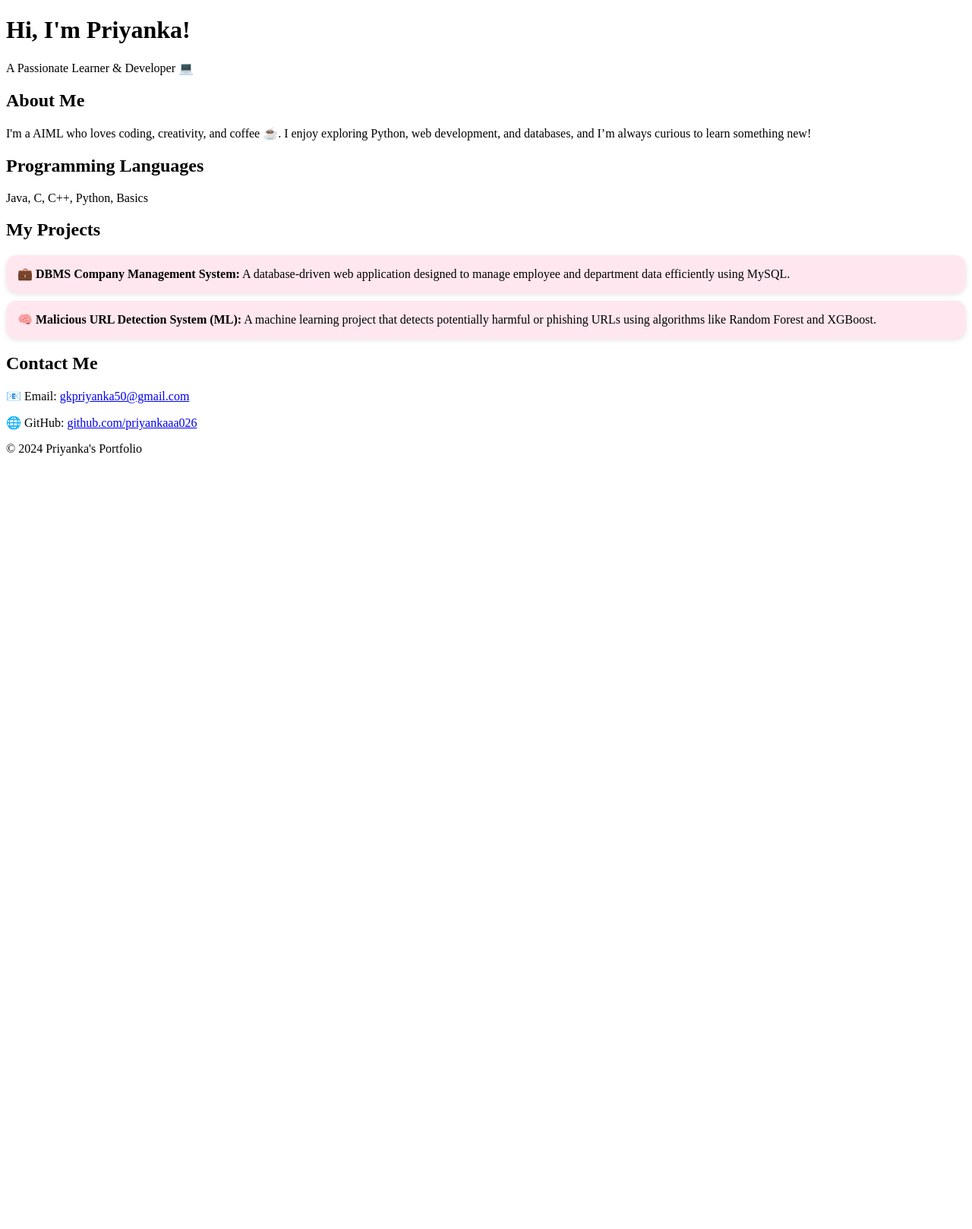
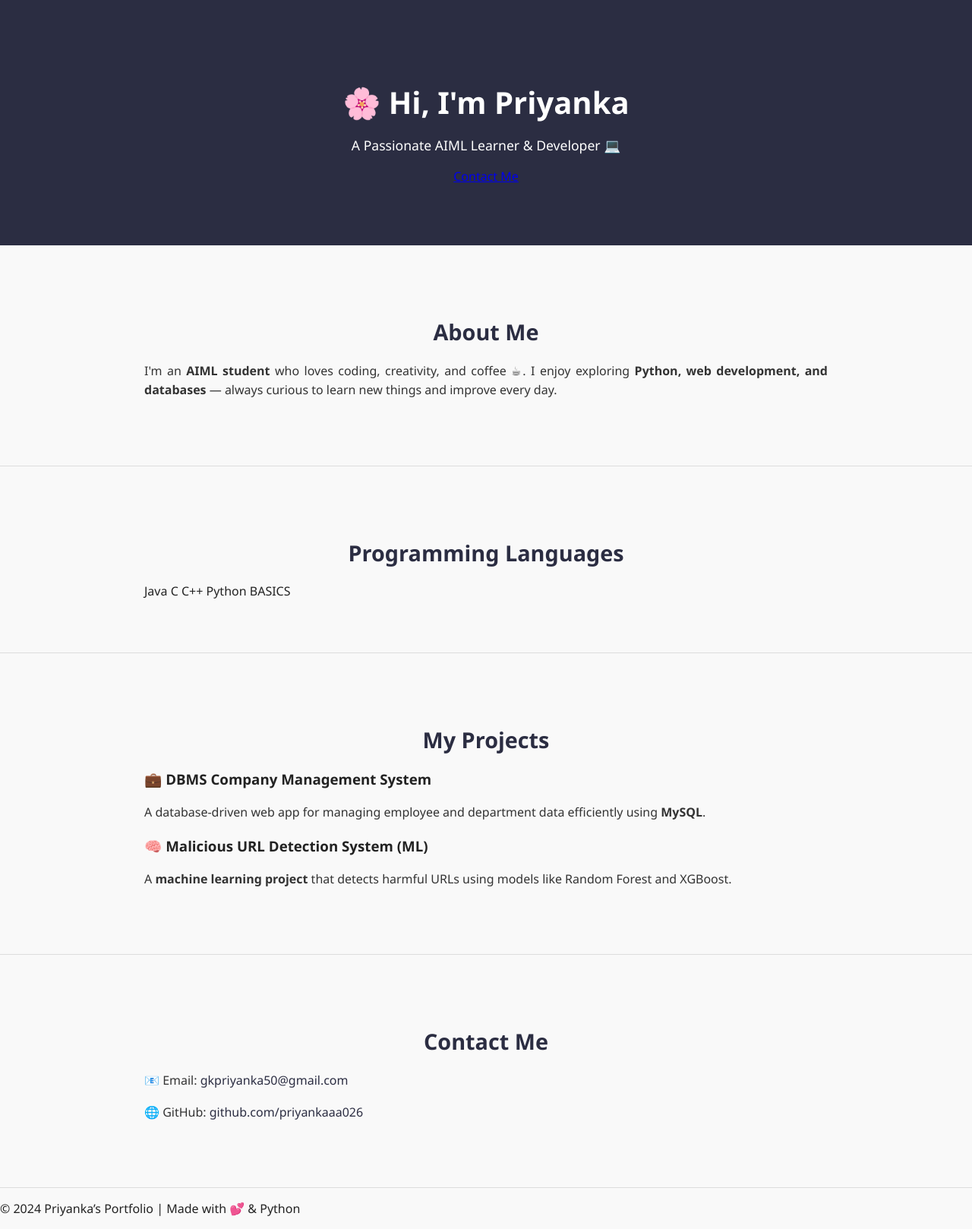
Before and after one commit to priyankaaa026/My-Personal-Portfolio, a Flask app: page / in a window 1280 px wide. Shown: the whole page at 76% size. Before the commit the page ends 600 px from the top, so only its background shows below. Run offline with Flask 3, Linux system fonts and the light colour scheme.

Commit message:
second commit

```diff
--- a/static/style.css
+++ b/static/style.css
@@ -1,15 +1,93 @@
-.projects ul {
-    list-style-type: none;
-    padding: 0;
-    margin-top: 15px;
+/* Global Styles */
+body {
+  margin: 0;
+  padding: 0;
+  font-family: "Segoe UI", Tahoma, Geneva, Verdana, sans-serif;
+  background-color: #f9f9f9;
+  color: #222;
 }
 
-.projects li {
-    background: #ffe6ef;
-    margin: 10px 0;
-    padding: 12px 15px;
-    border-radius: 15px;
-    line-height: 1.6;
-    box-shadow: 0 2px 6px rgba(0, 0, 0, 0.1);
-    text-align: left;
+.container {
+  width: 90%;
+  max-width: 900px;
+  margin: 0 auto;
+  padding: 20px;
 }
+
+/* Header */
+header {
+  background-color: #2b2d42;
+  color: #fff;
+  text-align: center;
+  padding: 60px 20px;
+}
+
+header h1 {
+  font-size: 2.5rem;
+  margin-bottom: 10px;
+}
+
+header .tagline {
+  font-size: 1.1rem;
+  font-weight: 300;
+}
+
+/* Sections */
+section {
+  padding: 50px 0;
+  border-bottom: 1px solid #ddd;
+}
+
+section h2 {
+  color: #2b2d42;
+  font-size: 1.8rem;
+  margin-bottom: 20px;
+  text-align: center;
+}
+
+section p {
+  line-height: 1.6;
+  text-align: justify;
+  font-size: 1rem;
+  color: #333;
+}
+
+/* Skills */
+.language-list {
+  display: flex;
+  justify-content: center;
+  flex-wrap: wrap;
+  list-style: none;
+  padding: 0;
+  margin-top: 20px;
+  gap: 10px;
+}
+
+.language-list li {
+  background-color: #eaeaea;
+  padding: 8px 16px;
+  border-radius: 20px;
+  font-size: 0.95rem;
+}
+
+/* Projects */
+.project {
+  background-color: #fff;
+  border-radius: 10px;
+  box-shadow: 0 2px 8px rgba(0, 0, 0, 0.05);
+  padding: 20px;
+  margin: 20px 0;
+}
+
+.project h3 {
+  color: #2b2d42;
+  margin-bottom: 10px;
+}
+
+/* Contact */
+.contact a {
+  color: #2b2d42;
+  text-decoration: none;
+}
+
+.contact a:
--- a/templates/index.html
+++ b/templates/index.html
@@ -7,52 +7,70 @@
   <link rel="stylesheet" href="{{ url_for('static', filename='style.css') }}" />
 </head>
 <body>
+  <header class="header">
     <div class="container">
-        <header>
-            <h1>Hi, I'm Priyanka!</h1>
-            <p class="tagline">A Passionate Learner & Developer 💻</p>
+      <h1>🌸 Hi, I'm <span>Priyanka</span></h1>
+      <p class="tagline">A Passionate AIML Learner & Developer 💻</p>
+      <a href="#contact" class="btn">Contact Me</a>
+    </div>
   </header>
 
-        <section class="about">
+  <main>
+    <section class="about" id="about">
+      <div class="container">
         <h2>About Me</h2>
         <p>
-                I'm a AIML who loves coding, creativity, and coffee ☕.
-                I enjoy exploring Python, web development, and databases, and I’m always curious to learn something new!
+          I'm an <b>AIML student</b> who loves coding, creativity, and coffee ☕.
+          I enjoy exploring <b>Python, web development, and databases</b> —
+          always curious to learn new things and improve every day.
         </p>
-        </section>
-
-        <section class="skills">
-            <h2>Programming Languages</h2>
-            <div class="language-list">
-                <span class="lang">Java,</span>
-                <span class="lang">C,</span>
-                <span class="lang">C++,</span>
-                <span class="lang">Python,</span>
-                <span class="lang">Basics</span>
       </div>
     </section>
 
-        <section class="projects">
-            <h2>My Projects</h2>
-            <ul>
-                <li><b>💼 DBMS Company Management System:</b>
-                    A database-driven web application designed to manage employee and department data efficiently using MySQL.
-                </li>
-                <li><b>🧠 Malicious URL Detection System (ML):</b>
-                    A machine learning project that detects potentially harmful or phishing URLs using algorithms like Random Forest and XGBoost.
-                </li>
-            </ul>
+    <section class="skills" id="skills">
+      <div class="container">
+        <h2>Programming Languages</h2>
+        <div class="skill-badges">
+          <span>Java</span>
+          <span>C</span>
+          <span>C++</span>
+          <span>Python</span>
+          <span>BASICS</span>
+        </div>
+      </div>
     </section>
 
-        <section class="contact">
+    <section class="projects" id="projects">
+      <div class="container">
+        <h2>My Projects</h2>
+        <div class="project-list">
+          <div class="project-card">
+            <h3>💼 DBMS Company Management System</h3>
+            <p>
+              A database-driven web app for managing employee and department data efficiently using <b>MySQL</b>.
+            </p>
+          </div>
+          <div class="project-card">
+            <h3>🧠 Malicious URL Detection System (ML)</h3>
+            <p>
+              A <b>machine learning project</b> that detects harmful URLs using models like Random Forest and XGBoost.
+            </p>
+          </div>
+        </div>
+      </div>
+    </section>
+
+    <section class="contact" id="contact">
+      <div class="container">
         <h2>Contact Me</h2>
         <p>📧 Email: <a href="mailto:gkpriyanka50@gmail.com">gkpriyanka50@gmail.com</a></p>
         <p>🌐 GitHub: <a href="https://github.com/priyankaaa026" target="_blank">github.com/priyankaaa026</a></p>
+      </div>
     </section>
+  </main>
 
   <footer>
-            <p>© 2024 Priyanka's Portfolio</p>
+    <p>© 2024 Priyanka’s Portfolio | Made with 💕 & Python</p>
   </footer>
-    </div>
 </body>
 </html>
```
Lines whose indentation alone changed are shown as unchanged.
